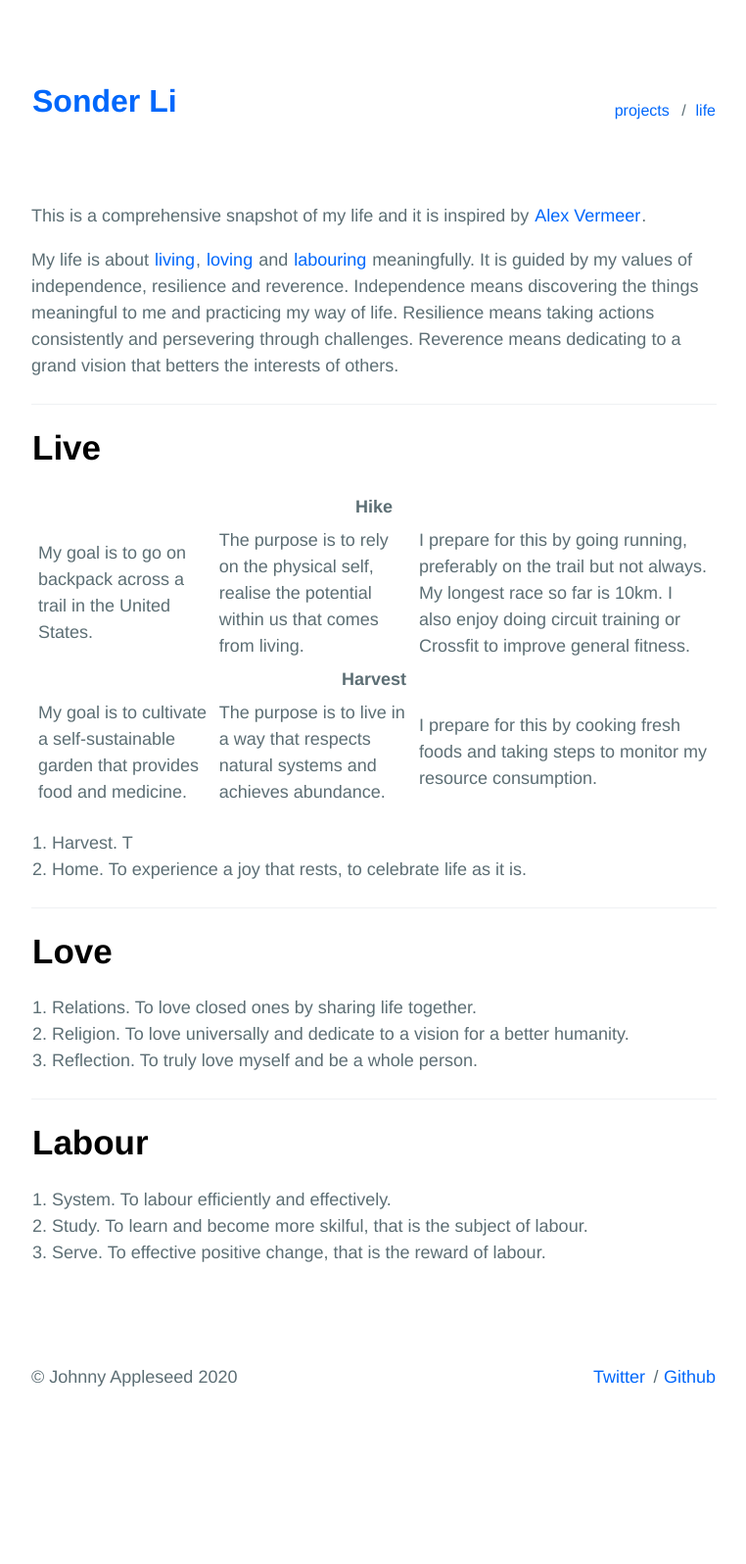
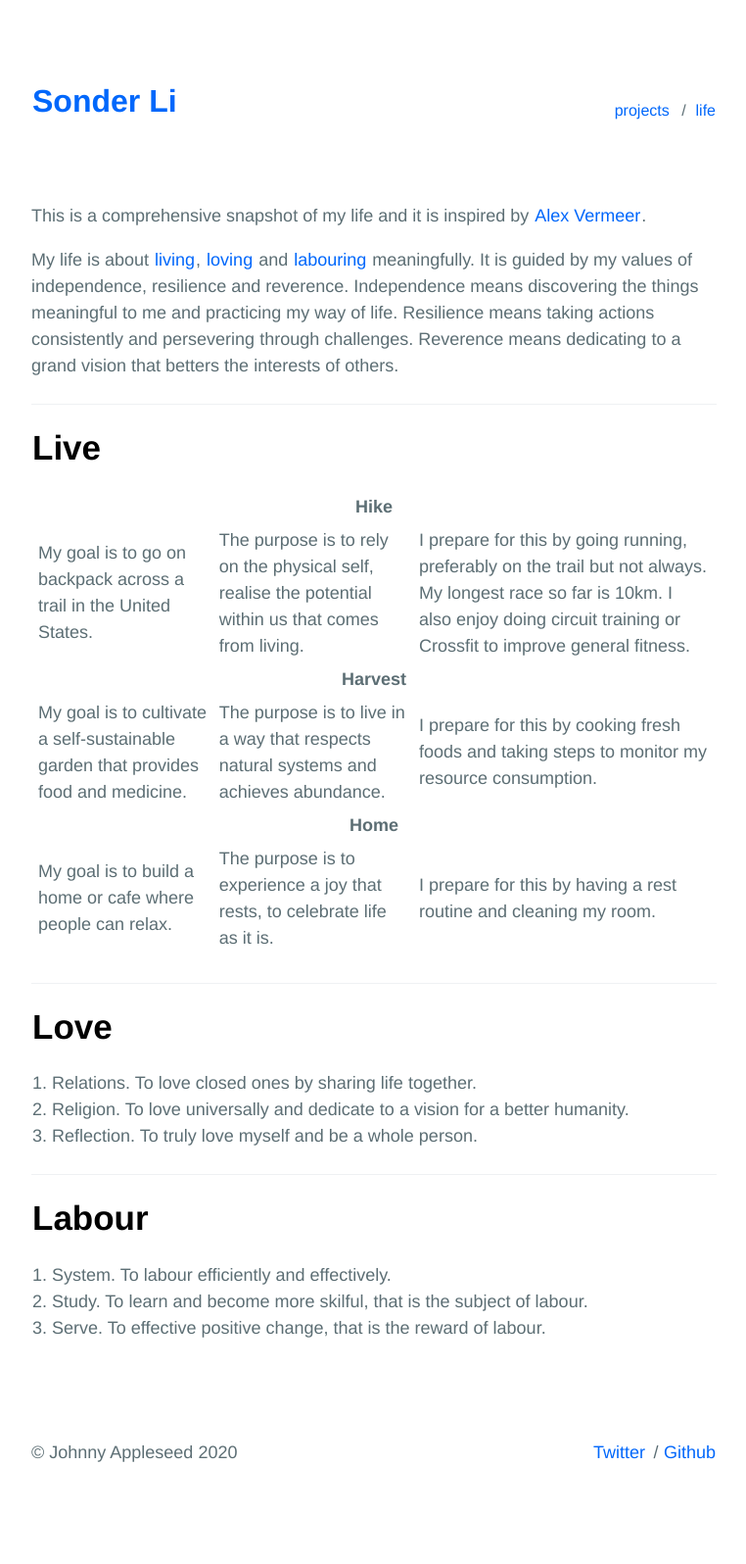
Before and after one commit to sumchuenli/sumchuenli.github.io, a Jekyll site: the page built from _pages/about.md, in a window 1280 px wide. Shown: the whole page at 98% size, without its empty margins (258-1020 px from the left). Built offline with Jekyll 4.4.1, drawn with Linux system fonts in a browser that asks for light colours; before the commit the page ends 1519 px from its top, so only the background shows below that.

Commit message:
add data to table

```diff
--- a/_pages/about.md
+++ b/_pages/about.md
@@ -28,10 +28,15 @@ My life is about <a href="#live">living</a>, <a href="#love">loving</a> and <a h
     <td style="padding:5px 5px 5px 5px">The purpose is to live in a way that respects natural systems and achieves abundance.</td>
     <td style="padding:5px 5px 5px 5px">I prepare for this by cooking fresh foods and taking steps to monitor my resource consumption.</td>
   </tr>
+  <tr>
+    <th colspan="3">Home</th>
+  </tr>
+  <tr>
+    <td style="padding:5px 5px 5px 5px">My goal is to build a home or cafe where people can relax.</td>
+    <td style="padding:5px 5px 5px 5px">The purpose is to experience a joy that rests, to celebrate life as it is.</td>
+    <td style="padding:5px 5px 5px 5px">I prepare for this by having a rest routine and cleaning my room.</td>
+  </tr>
 </table>
-
-2.	Harvest. T
-3.	Home. To experience a joy that rests, to celebrate life as it is.
 
 ----
 
```
